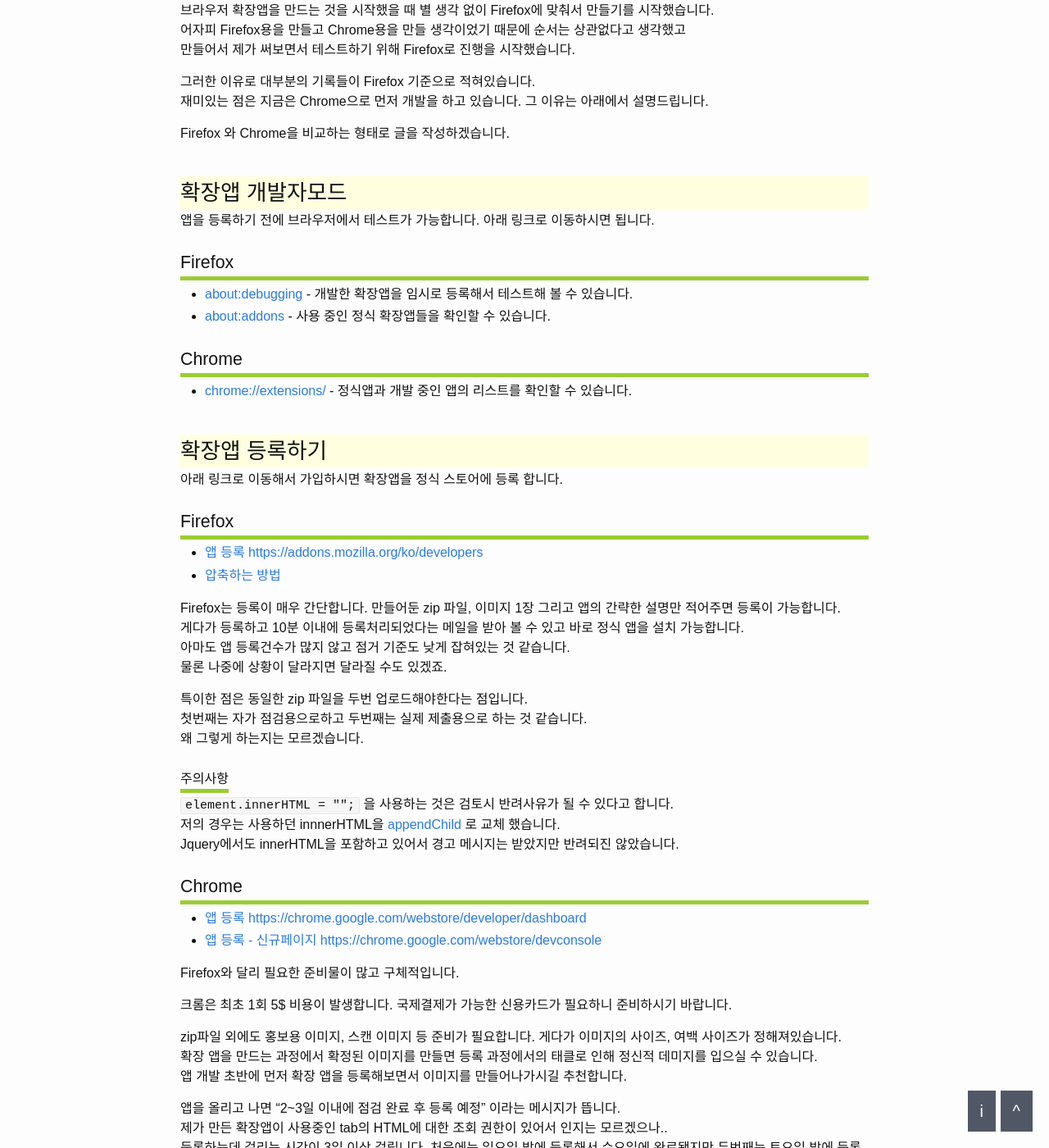
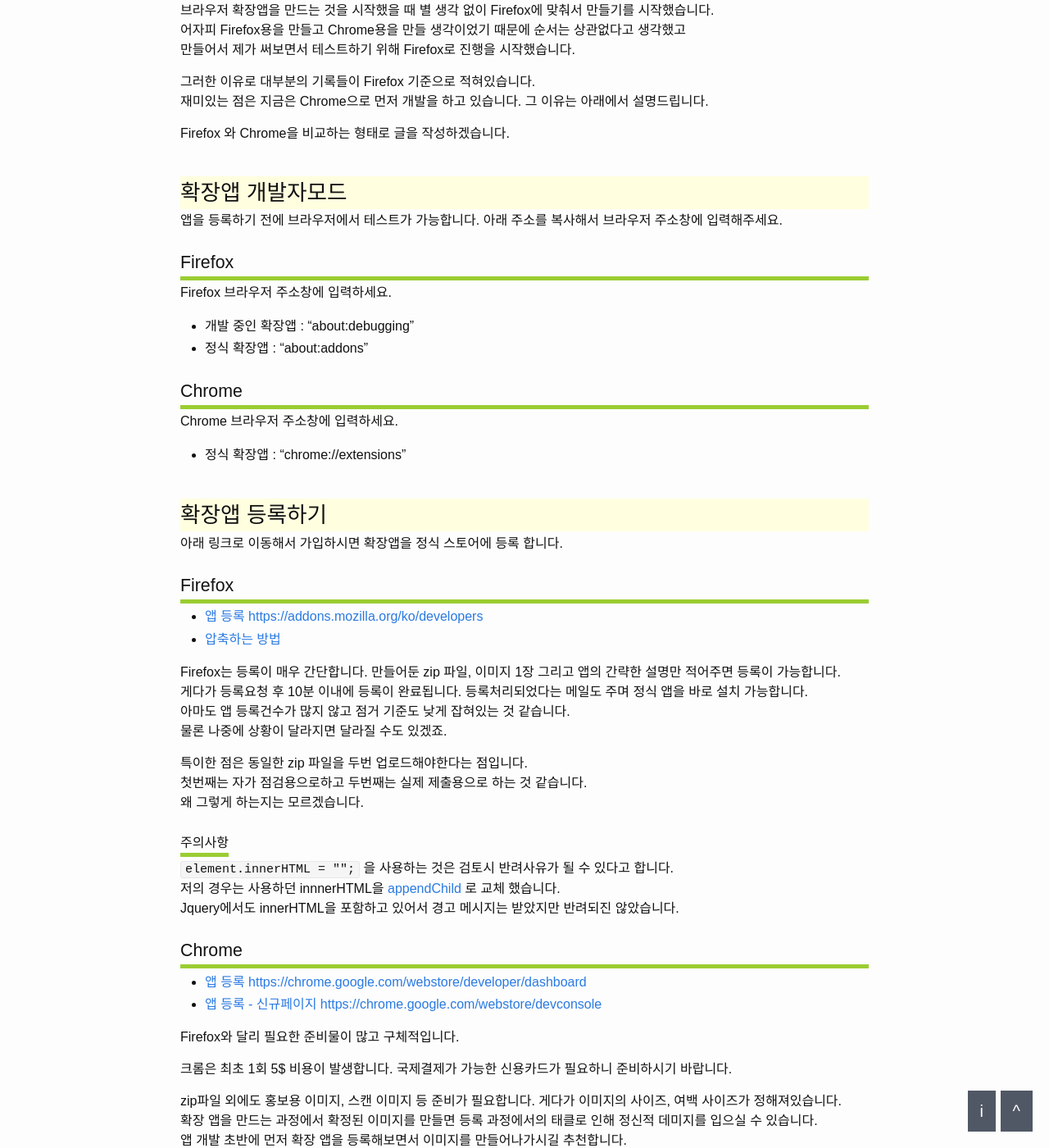
Before and after one commit to dveamer/dveamer.github.io, a Jekyll site: the page built from _posts/FrontEnd/2018-11-11-BrowserExtension.md, in a window 1280 px wide and 1400 px high, scrolled down 910 px. Shown: the whole window at 82% size. Built offline with Jekyll 4.4.1, drawn with Linux system fonts in a browser that asks for light colours; comment, search, counter and statistics services are not loaded; some of the changed text lies outside the part shown.

Commit message:
homepage

```diff
--- a/_posts/FrontEnd/2018-11-11-BrowserExtension.md
+++ b/_posts/FrontEnd/2018-11-11-BrowserExtension.md
@@ -27,17 +27,20 @@
 
 # 확장앱 개발자모드
 
-앱을 등록하기 전에 브라우저에서 테스트가 가능합니다. 아래 링크로 이동하시면 됩니다.
+앱을 등록하기 전에 브라우저에서 테스트가 가능합니다. 아래 주소를 복사해서 브라우저 주소창에 입력해주세요.
 
 ## Firefox
 
-  * [about:debugging](about:debugging) - 개발한 확장앱을 임시로 등록해서 테스트해 볼 수 있습니다.
-  * [about:addons](about:addons) - 사용 중인 정식 확장앱들을 확인할 수 있습니다.
+Firefox 브라우저 주소창에 입력하세요.
+
+  * 개발 중인 확장앱 : "about:debugging"
+  * 정식 확장앱 : "about:addons"
 
 ## Chrome
 
-  * [chrome://extensions/](chrome://extensions/) - 정식앱과 개발 중인 앱의 리스트를 확인할 수 있습니다.
+Chrome 브라우저 주소창에 입력하세요.
 
+  * 정식 확장앱 : "chrome://extensions"
 
 # 확장앱 등록하기
 
@@ -50,7 +53,7 @@
   * [압축하는 방법](https://developer.mozilla.org/en-US/docs/Mozilla/Add-ons/WebExtensions/Package_your_extension_)
 
 Firefox는 등록이 매우 간단합니다. 만들어둔 zip 파일, 이미지 1장 그리고 앱의 간략한 설명만 적어주면 등록이 가능합니다.
-게다가 등록하고 10분 이내에 등록처리되었다는 메일을 받아 볼 수 있고 바로 정식 앱을 설치 가능합니다.
+게다가 등록요청 후 10분 이내에 등록이 완료됩니다. 등록처리되었다는 메일도 주며 정식 앱을 바로 설치 가능합니다.
 아마도 앱 등록건수가 많지 않고 점거 기준도 낮게 잡혀있는 것 같습니다.
 물론 나중에 상황이 달라지면 달라질 수도 있겠죠.
 
@@ -79,7 +82,7 @@
 
 앱을 올리고 나면 "2~3일 이내에 점검 완료 후 등록 예정" 이라는 메시지가 뜹니다.
 제가 만든 확장앱이 사용중인 tab의 HTML에 대한 조회 권한이 있어서 인지는 모르겠으나..
-등록하는데 걸리는 시간이 3일 이상 걸립니다. 처음에는 일요일 밤에 등록해서 수요일에 완료됐지만 두번째는 토요일 밤에 등록해서 목요일 밤인 현재도 완료되지 않았습니다. 아직 검토 중이라고 뜨네요.
+등록하는데 걸리는 시간이 3일 이상 걸립니다. 처음에는 일요일 밤에 등록해서 수요일에 완료됐지만 두번째는 토요일 밤에 등록해서 목요일 밤인 현재도 완료되지 않았습니다. 아직 검토 중이라고 뜨네요. 메일이라도 주면 좋을텐데 그렇지 않아서 매일 한번씩 직접 확인을 해야합니다.
 
 그리고 등록을 기다리는 도중에 추가변경 건이 생겨도 기다려야 합니다. 제 경우에는 0.10 버전을 올리고 기다리다가 다음 버전으로 올리고 싶어서 0.10 버전을 취소시키고 다음 버전을 등록시켰습니다. 다음 버전에 대한 "검토 대기 중"이라는 문구도 확인하고 기다렸는데 4일이 지나서 0.10 버전으로 등록이 완료된 것을 확인했습니다. 좀 당황스러웠습니다.
 
```
